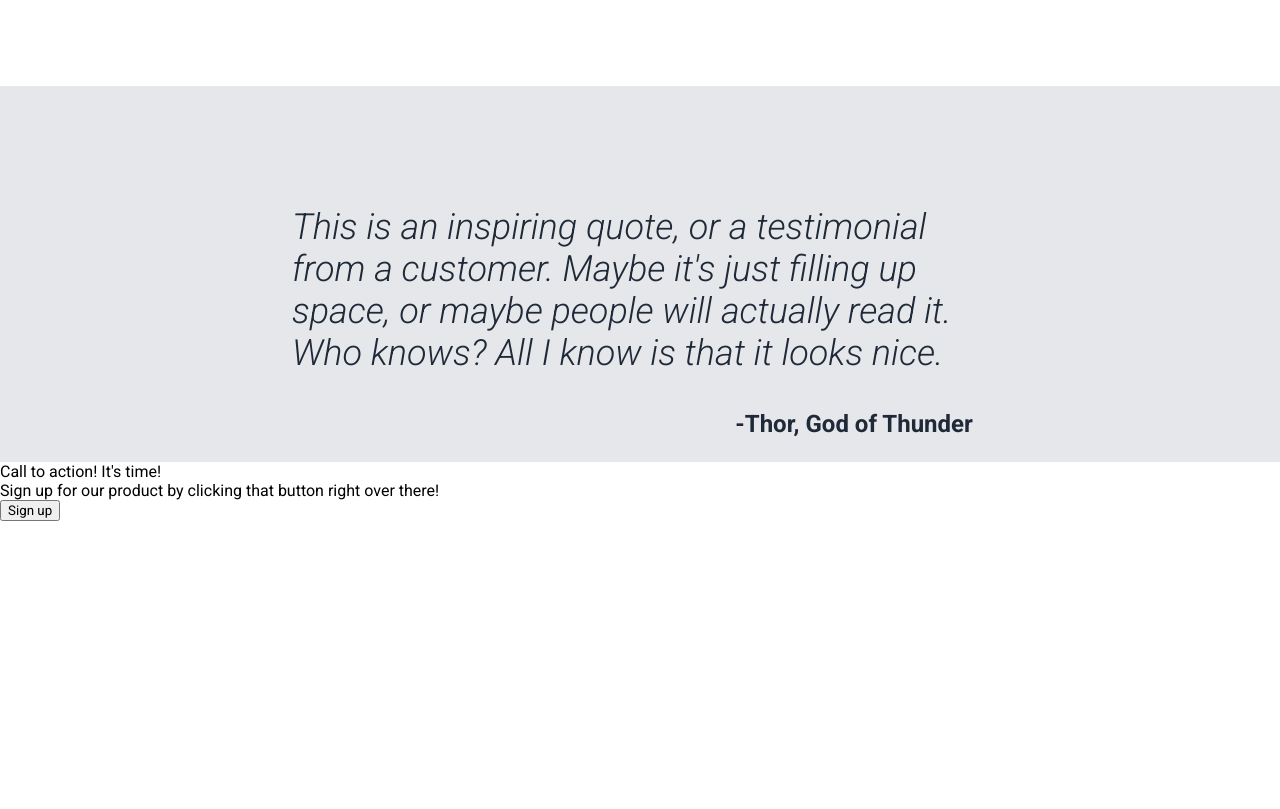
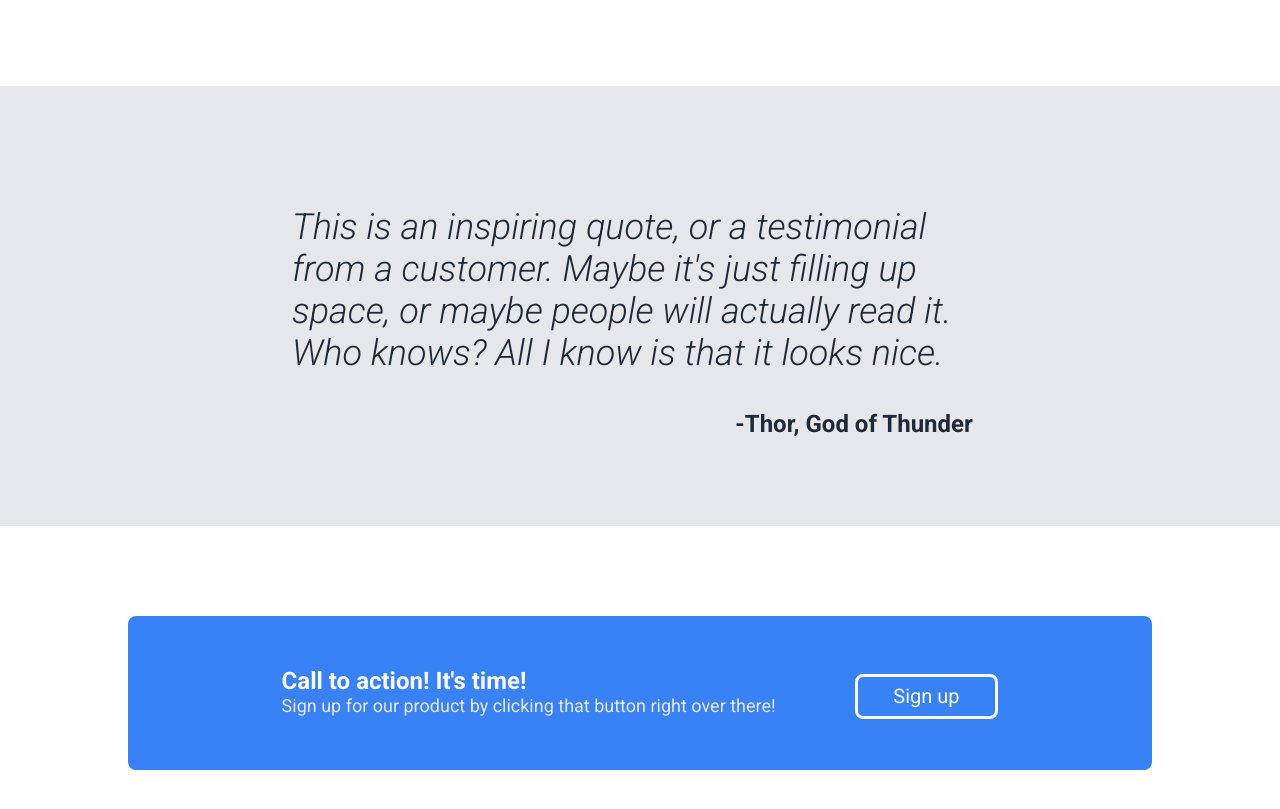
Before and after one commit to Advorix/odin-landing-page, a plain HTML site: page index.html in a window 1280 px wide. Shown: the part 960-1769 px from the top of the page. Before the commit the page ends 1481 px from the top, so only its background shows below. Drawn offline with Linux system fonts and the light colour scheme.

Commit message:
Add call to action rules and fix quote padding

```diff
--- a/style.css
+++ b/style.css
@@ -125,14 +125,14 @@ body {
 
 #testimonial {
     background-color: #e5e7eb;
-    color: #1F2937
+    color: #1F2937;
+    padding-bottom: 5%;
 }
 
 blockquote {
     font-size: 36px;
     font-style: italic;
     font-weight: lighter;
-
 }
 
 blockquote > p {
@@ -144,5 +144,42 @@ blockquote > p {
     font-weight: bolder;
     text-align: right;
     margin-right: 24%;
+}
 
+#call-to-action {
+    margin: 7% 10%;
 }
+
+#action-container {
+    display: flex;
+    background-color: #3882f6;
+    padding: 5% 15%;
+    justify-content: space-between;
+    border-radius: 0.5rem;
+}
+
+#left-action {
+    display: flex;
+    flex-direction: column;
+}
+
+#action1 {
+    font-size: 24px;
+    font-weight: bold;
+    color: #F9FAF8;
+}
+
+#action2 {
+    font-size: 18px;
+    color: #e5e7eb;
+}
+
+#second-attempt {
+    color: #F9FAF8;
+    background-color: #3882f6;
+    font-size: 20px;
+    padding: 1% 5%;
+    margin-top: 1%;
+    border: 3px solid;
+    border-radius: 0.4em;
+}
```
